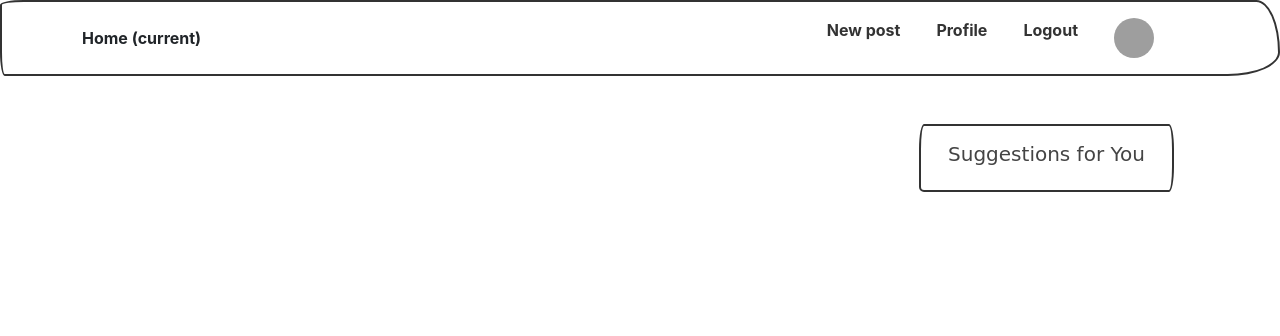
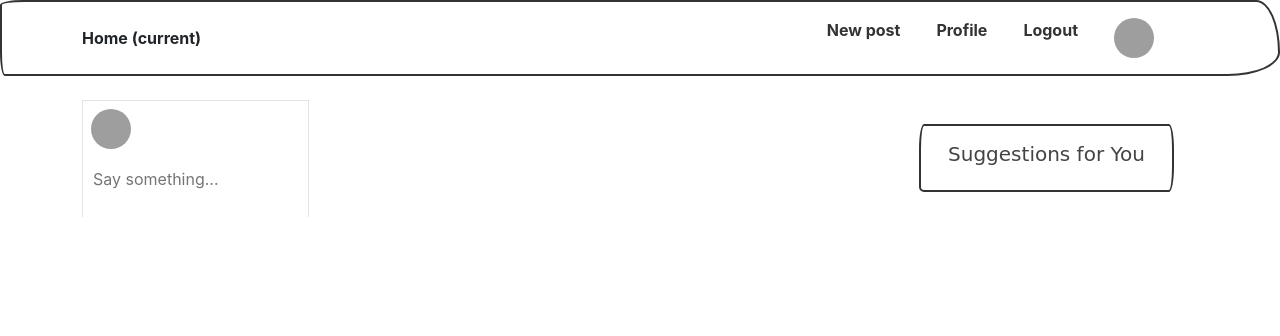
Before and after one commit to jck-bit/Threats, a Django app: page / in a window 1280 px wide. Shown: the top 336 px of the page. Run offline with Django 4.2, Linux system fonts and the light colour scheme; the visitor is signed in with stand-in values (Sample User, id 1); data comes from the database, SQL or seed files in the repository; data that the repository does not hold is empty; some libraries are stand-ins or nearby versions; some web fonts are replaced; grey boxes are pictures that could not be loaded.

Commit message:
updated requirements.txt

```diff
--- a/another_social_app/settings.py
+++ b/another_social_app/settings.py
@@ -20,7 +20,7 @@ load_dotenv()
 BASE_DIR = Path(__file__).resolve().parent.parent
 DEBUG = True
 
-# Quick-start development settings - unsuitable for production
+# Quick-start cdevelopment settings - unsuitable for production
 # See https://docs.djangoproject.com/en/4.1/howto/deployment/checklist/
 
 # SECURITY WARNING: keep the secret key used in production secret!
@@ -156,7 +156,6 @@ LOGIN_URL = 'login'
 CRISPY_ALLOWED_TEMPLATE_PACKS = "bootstrap5"
 CRISPY_TEMPLATE_PACK = "bootstrap5"
 
-
 AWS_STORAGE_BUCKET_NAME= os.environ.get("AWS_STORAGE_BUCKET_NAME")
 AWS_ACCESS_KEY_ID = os.environ.get("AWS_ACCESS_KEY_ID")
 AWS_SECRET_ACCESS_KEY= os.environ.get("AWS_SECRET_ACCESS_KEY")
--- a/posts/templates/posts/home.html
+++ b/posts/templates/posts/home.html
@@ -2,6 +2,16 @@
 {% block content %}
   <div class="whole_home">
    <div class="container-element">
+
+    <div class="parent_input">
+      <div class="user_post m-2">
+        <img class="rounded-circle article-img" src="{{user.profile.image.url}}" alt="">
+        <div class="input-wrapper w-100">
+          <textarea id="inputField" name="" class="border-0  mt-3" placeholder="Say something..." oninput="resizeTextarea()" style="resize: none; display: block; color: black;"></textarea>
+        </div>
+      </div>
+    </div>
+
       {% for post in posts %}
         <article class="media content-section">
           <div class="media-body">
@@ -37,4 +47,13 @@
       {% endfor %}
     </div>
   </div>
+
+  <script>
+    function resizeTextarea() {
+        const inputField = document.getElementById('inputField');
+        inputField.style.height = 'auto';
+        inputField.style.height = (inputField.scrollHeight) + 'px';
+    }
+    window.addEventListener('load', resizeTextarea);
+  </script>
 {% endblock content %}
--- a/posts/templates/posts/post_list.html
+++ b/posts/templates/posts/post_list.html
@@ -62,7 +62,6 @@
     </article>
     {% endfor %}
 </div>
-{% compress js inline %}
 <script>
   // JavaScript for handling the follow action
   document.querySelectorAll('.follow-btn').forEach(button => {
@@ -91,5 +90,4 @@
       });
   });
 </script>
-{% endcompress %}
 {%endblock%}
--- a/requirements.txt
+++ b/requirements.txt
@@ -3,7 +3,7 @@ backports.zoneinfo==0.2.1; python_version < '3.9'
 boto3==1.26.79
 botocore==1.29.79
 crispy-bootstrap5==0.7
-django==4.1.7
+django==3.2.20 > 4.1.7
 django-crispy-forms==2.0
 django-fontawesome-5==1.0.18
 django-icons==22.1
--- a/static/posts/main.css
+++ b/static/posts/main.css
@@ -11,6 +11,16 @@ body {
     color: #444444;
   }
 
+
+  .parent_input {
+    border-top: 1px solid #e3e3e3;
+    border-right: 1px solid #e3e3e3;
+    border-left: 1px solid #e3e3e3;
+  }
+
+textarea:focus{
+  outline: none;
+}
   ul {
     margin: 0;
   }
--- a/users/templates/users/suggested_users.html
+++ b/users/templates/users/suggested_users.html
@@ -1,5 +1,4 @@
 <div id="suggested-users">
-  <!-- Users will be dynamically added here -->
 </div>
 
 <script>
```
Also changed, not shown: posts/views.py (line endings or trailing spaces).
